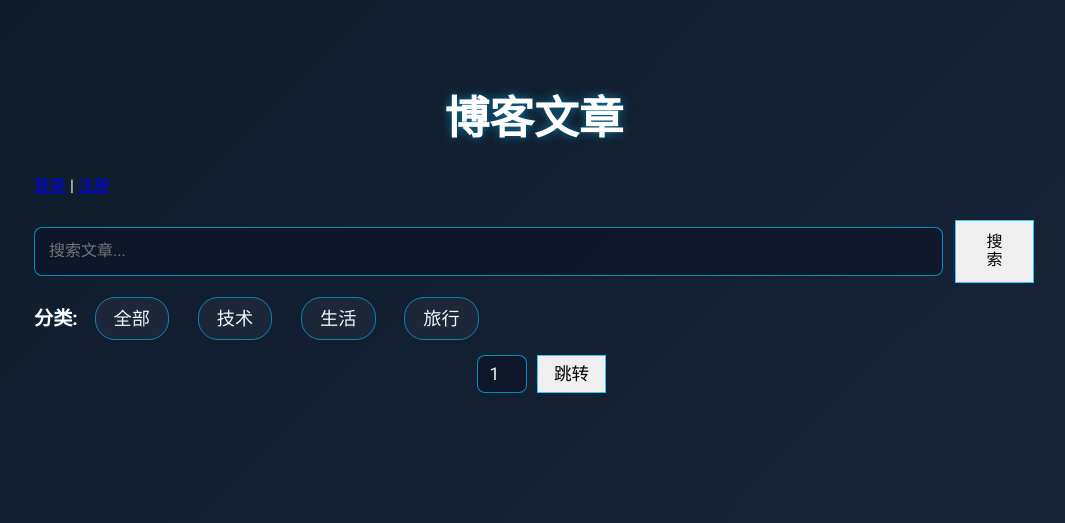
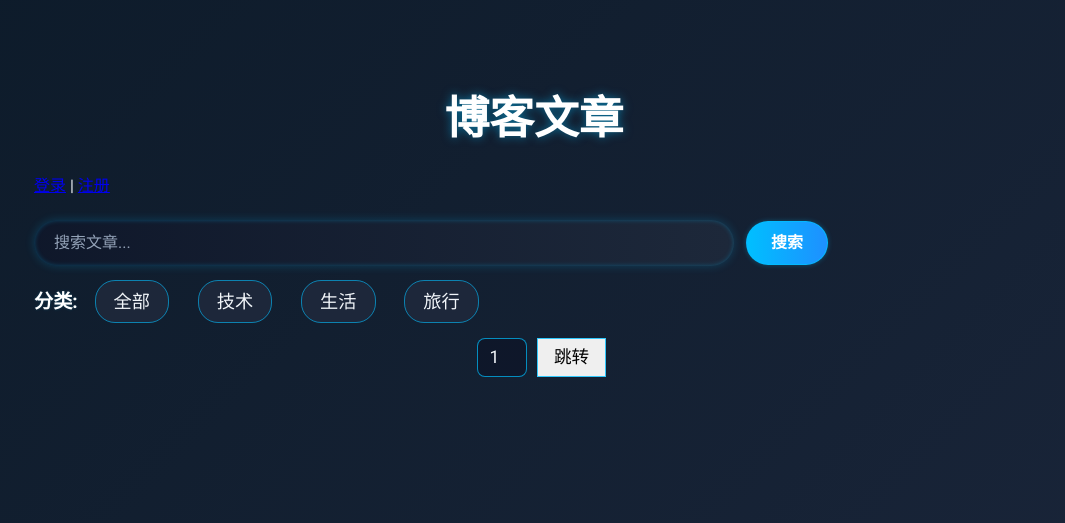
Before and after one commit to xiedaoyuan/my_blog, a Node server app: page /search in a window 1280 px wide. Shown: the top 523 px of the page, without its empty margins (106-1171 px from the left). Run offline with Node 20, Linux system fonts and the light colour scheme; data that the repository does not hold is empty; some libraries are stand-ins or nearby versions.

Commit message:
search-btn change

```diff
--- a/public/styles.css
+++ b/public/styles.css
@@ -345,16 +345,62 @@ textarea {
   display: flex;
   gap: 12px;
   align-items: center;
+  position: relative; /* 用于伪元素定位 */
 }
 
 .search-form input {
-  border: 1px solid rgba(0, 191, 255, 0.7);
-  background: rgba(15, 23, 42, 0.9);
+  width: 70%;
+  padding: 14px 40px 14px 20px; /* 右侧留空间给图标 */
+  border: none; /* 移除默认边框，使用渐变替代 */
+  border-radius: 25px; /* 更圆润的科技感 */
+  background: linear-gradient(90deg, rgba(15, 23, 42, 0.9), rgba(30, 41, 59, 0.9)); /* 渐变背景 */
+  color: #f1f5f9;
+  font-size: 1em;
+  box-sizing: border-box;
+  box-shadow: inset 0 0 5px rgba(0, 191, 255, 0.3), 0 0 10px rgba(0, 191, 255, 0.2); /* 内阴影和外光晕 */
+  transition: width 0.3s, box-shadow 0.3s;
+}
+
+.search-form input:focus {
+  width: 75%; /* 聚焦时略微扩展 */
+  box-shadow: inset 0 0 5px rgba(0, 191, 255, 0.5), 0 0 15px rgba(0, 191, 255, 0.6);
+  background: linear-gradient(90deg, rgba(15, 23, 42, 1), rgba(30, 41, 59, 1));
+  outline: none;
+}
+
+.search-form input::placeholder {
+  color: #94a3b8;
+  opacity: 1;
+}
+
+/* 搜索图标伪元素 */
+.search-form input::after {
+  content: '\1F50D'; /* 放大镜 Unicode */
+  position: absolute;
+  right: 20px;
+  top: 50%;
+  transform: translateY(-50%);
+  color: #00bfff;
+  font-size: 1.2em;
 }
 
 .search-form button {
   padding: 12px 24px;
-  border: 1px solid rgba(0, 191, 255, 0.8); /* 显式边框 */
+  background: linear-gradient(90deg, #00bfff, #1e90ff);
+  color: #ffffff;
+  border: 1px solid rgba(0, 191, 255, 0.8);
+  border-radius: 25px;
+  font-weight: 700;
+  font-size: 1em;
+  text-align: center;
+  box-shadow: 0 0 5px rgba(0, 191, 255, 0.3);
+  transition: transform 0.3s, box-shadow 0.3s;
+  cursor: pointer;
+}
+
+.search-form button:hover {
+  transform: translateY(-3px);
+  box-shadow: 0 6px 15px rgba(0, 191, 255, 0.5);
 }
 
 /* 分页导航样式 */
```
